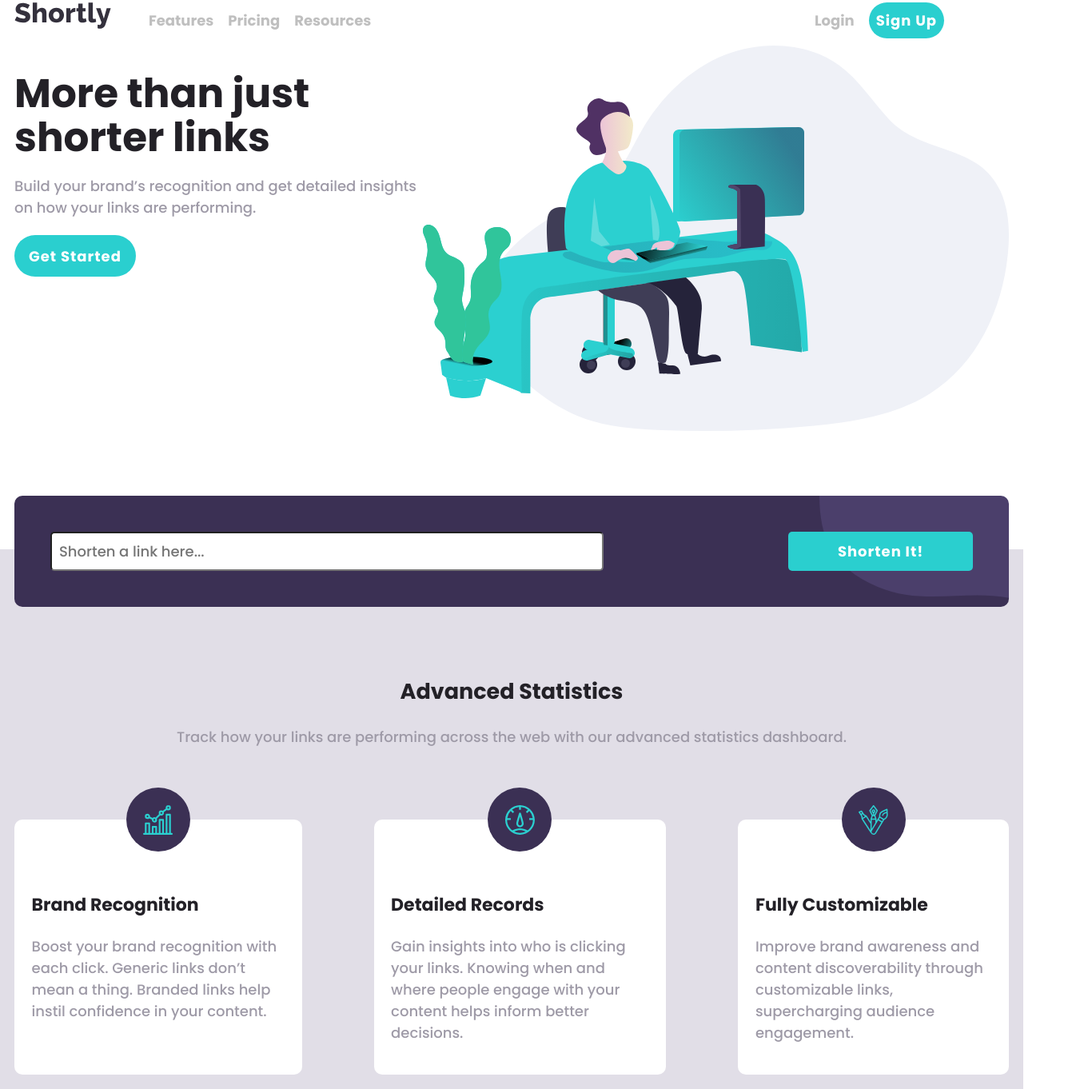
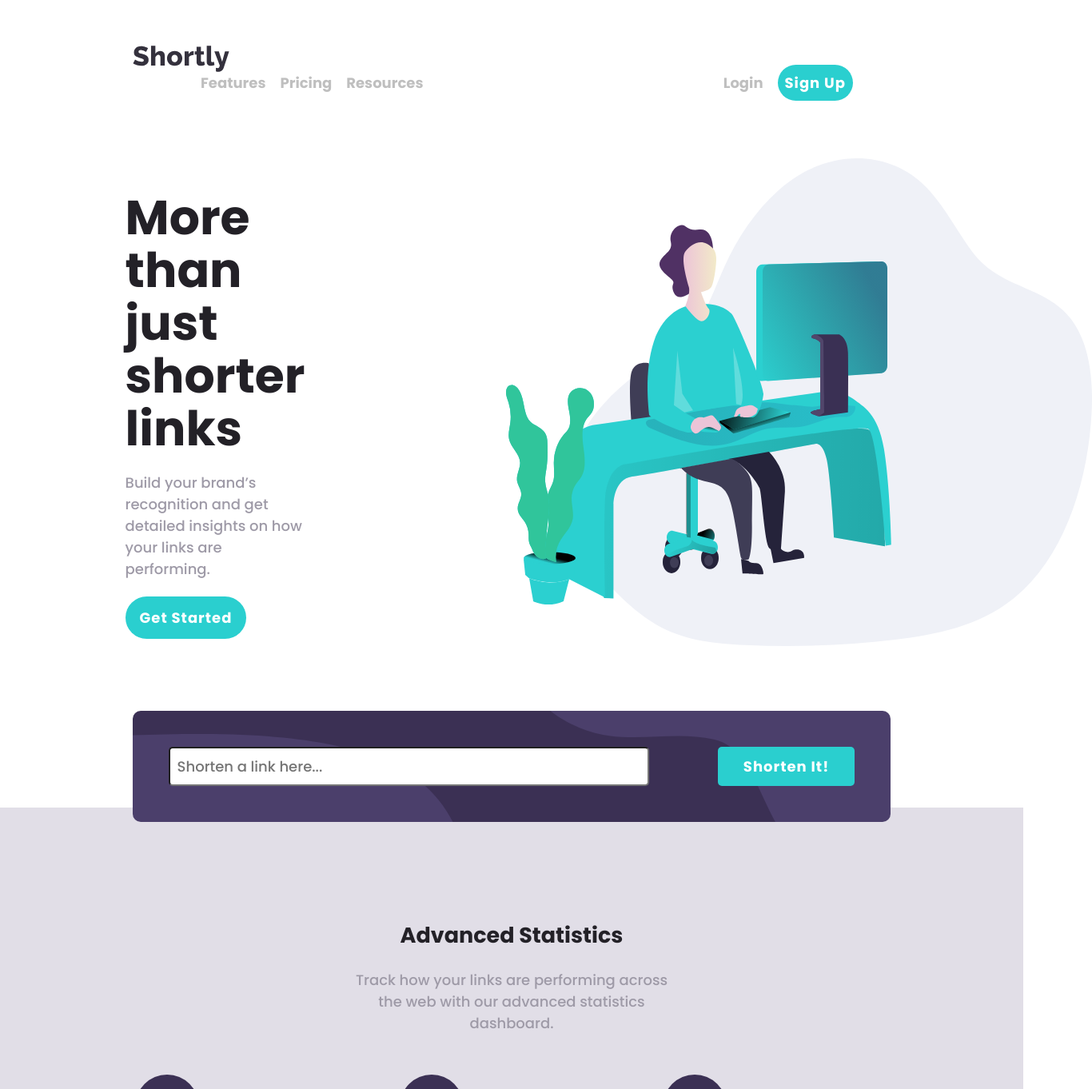
Before and after one commit to MauritzLM/url-shortening-api, a website built with webpack: page index.html in a window 1280 px wide. Shown: the part 15-1377 px from the top of the page at 80% size, 1366 px wide, since content can reach past the window. Built offline with nearby package versions, Linux system fonts and the light colour scheme.

Commit message:
updated desktop styles

```diff
--- a/src/style.css
+++ b/src/style.css
@@ -375,6 +375,12 @@ footer li a:hover {
 /* Media queries */
 @media screen and (min-width: 700px) {
 
+    header,
+    .container,
+    footer {
+        padding: 4em 9.2em;
+    }
+
     /* nav */
 
     header svg {
@@ -384,14 +390,15 @@ footer li a:hover {
     nav {
         display: flex;
         position: relative;
-        top: 0;
+        top: -0.5em;
+        left: 2em;
         background-color: inherit;
         width: auto;
         border-radius: 0;
         padding: 0;
         justify-content: space-between;
         align-items: center;
-        width: 80%;
+        width: 86%;
     }
 
     nav ul {
@@ -424,14 +431,17 @@ footer li a:hover {
     .info {
         display: flex;
         flex-direction: row-reverse;
+        margin-top: 3em;
     }
 
     .info img {
         height: auto;
+        position: relative;
+        left: 14em;
     }
 
     h1 {
-        font-size: 5rem;
+        font-size: 6rem;
         text-align: left;
     }
 
@@ -452,11 +462,12 @@ footer li a:hover {
         display: flex;
         justify-content: space-between;
         padding: 2.5em;
+        background-image: url(./images/bg-shorten-desktop.svg);
     }
 
     #url {
         margin-bottom: 0;
-        width: 60%;
+        width: 70%;
     }
 
     form button {
@@ -476,18 +487,35 @@ footer li a:hover {
 
     .links-list div div {
         align-items: center;
-        width: 30%;
+        width: 40%;
+        position: relative;
     }
 
     .links-list .copy {
         width: 30%;
         margin-top: 0;
+        position: absolute;
+        right: 1em;
     }
 
     /* statistics section */
 
     .statistics-info {
         flex-direction: row;
+        gap: 1.5em;
+        margin-bottom: 5em;
+    }
+
+    h2+p {
+        padding: 0 15em;
+    }
+
+    .statistics-info .image-div {
+        right: 12em;
+    }
+
+    .statistics-info div {
+        padding: 4em 1.4em 1.2em 1.4em;
     }
 
     .statistics-info div p,
@@ -495,10 +523,25 @@ footer li a:hover {
         text-align: left;
     }
 
+    .statistics-info div p {
+        font-size: 1.6rem;
+    }
+
+    /* today section */
+    .today {
+        background-image: url(./images/bg-boost-desktop.svg);
+        padding: 3em;
+    }
+
     /* footer */
     footer {
         flex-direction: row;
         justify-content: space-between;
+    }
+
+    footer ul,
+    h4 {
+        text-align: left;
     }
 
     .social-links {
```
